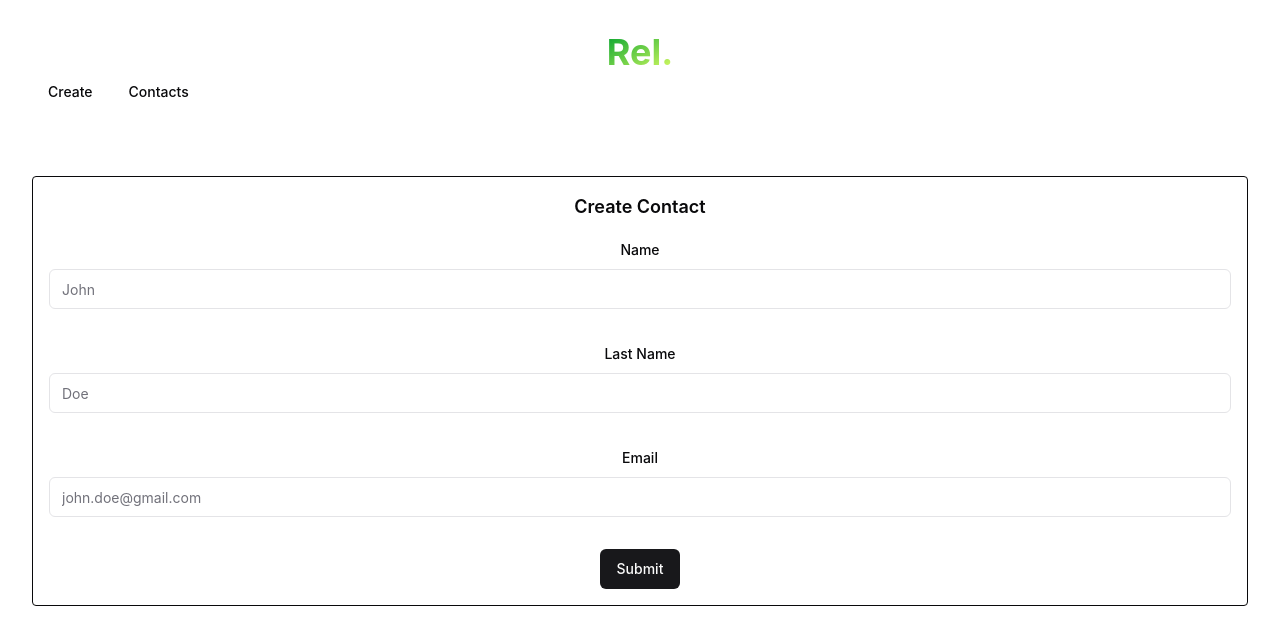
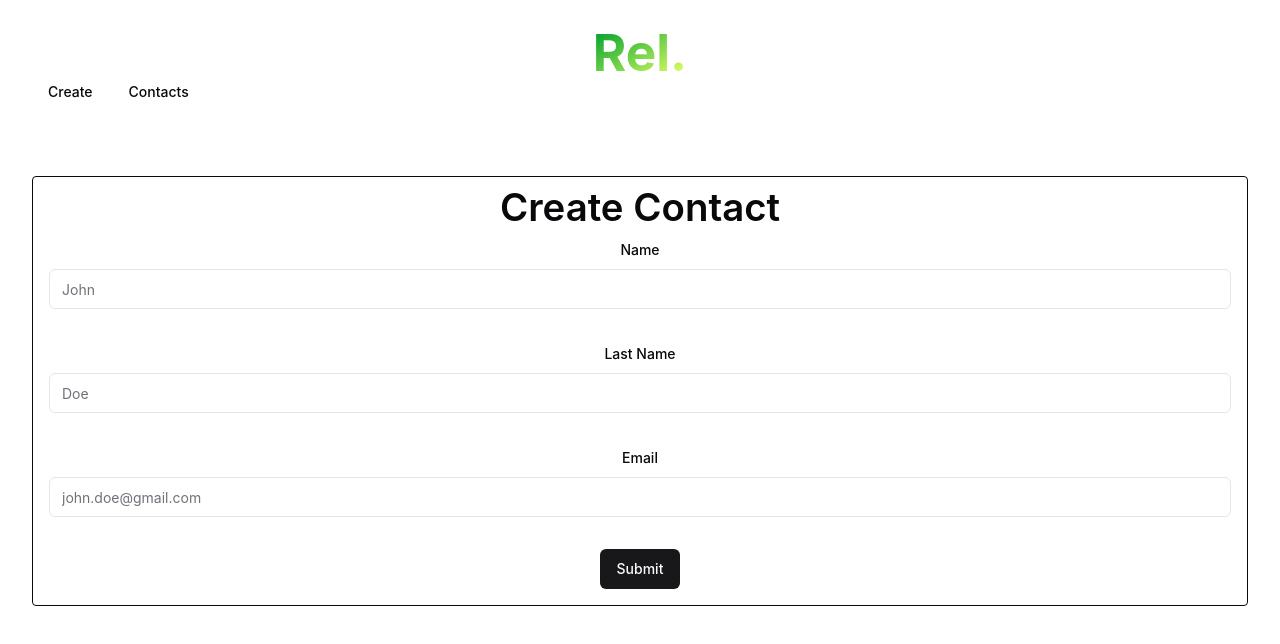
Before and after one commit to rel-net/rel-frontend, a React (Vite) app: page /contact/create in a window 1280 px wide. Shown: the top 644 px of the page. Built offline with nearby package versions, Linux system fonts and the light colour scheme; the HTML template or start-up script is replaced by a standard one.

Commit message:
[style] add markdown rendering

```diff
--- a/package.json
+++ b/package.json
@@ -23,6 +23,7 @@
     "react": "^18.2.0",
     "react-dom": "^18.2.0",
     "react-hook-form": "^7.50.1",
+    "react-markdown": "^9.0.1",
     "react-router-dom": "^6.22.0",
     "tailwind-merge": "^2.2.1",
     "tailwindcss-animate": "^1.0.7",
--- a/src/ShowContact.tsx
+++ b/src/ShowContact.tsx
@@ -2,6 +2,7 @@
 
 import { useEffect, useState } from 'react';
 import { useParams, useNavigate } from 'react-router-dom';
+import Markdown from 'react-markdown'
 import {
   AlertDialog,
   AlertDialogAction,
@@ -185,7 +186,8 @@ const ShowContact = () => {
         <AccordionContent>
           <div className='grid gap-2 lg:grid-cols-8 sm:grid-cols-1 mt-6'>
             <div className='text-left lg:border p-8 lg:border-gray-300 rounded lg:col-span-6 sm:col-span-8'>
-            { note.Content}
+
+            <Markdown>{ note.Content}</Markdown>
             </div>
             <div className='lg:col-span-2 sm:col-span-8'>
               <AlertDialog>
--- a/src/index.css
+++ b/src/index.css
@@ -30,9 +30,15 @@ body {
 }
 
 h1 {
-  font-size: 3.2em;
+  font-size: 3.2em !important;
   line-height: 1.1;
 }
+
+h2 {
+  font-size: 2.4em !important;
+  line-height: 0.95;
+}
+
 
 button {
   border-radius: 8px;
```
Also changed, not shown: 1 other file (tests, documents, lock files or other folders).
